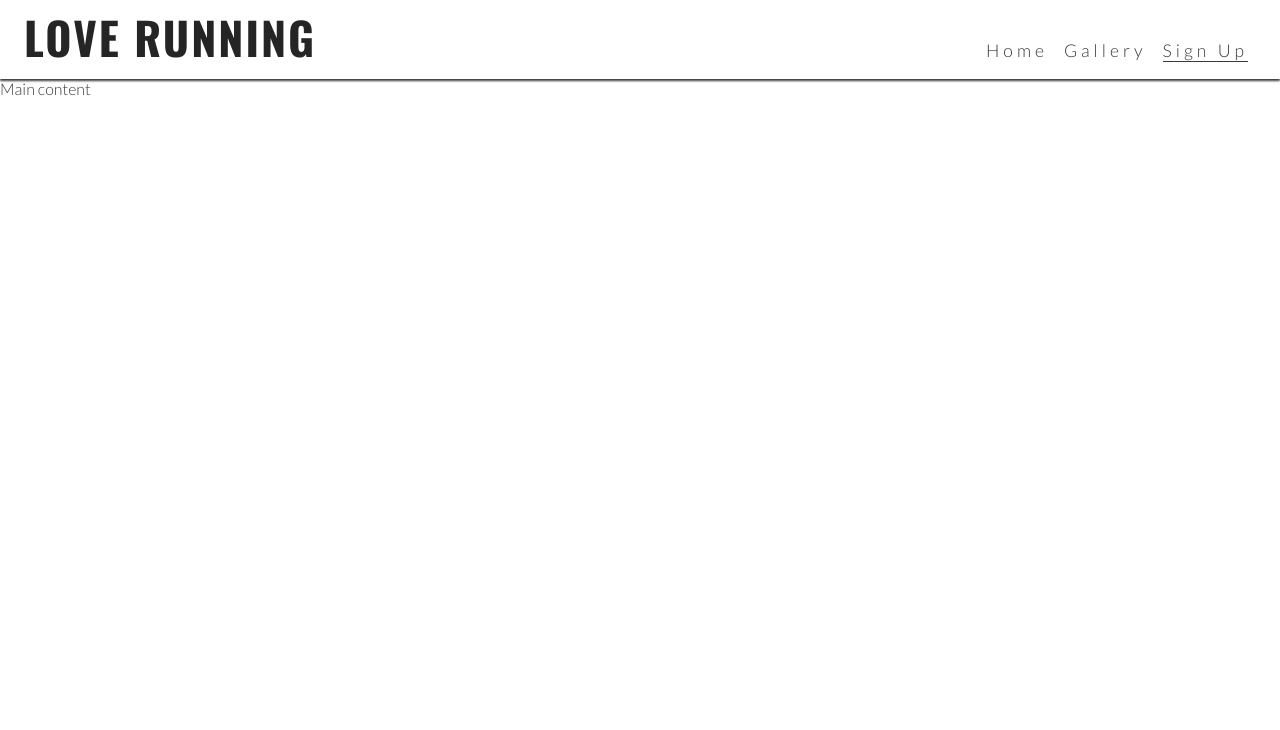
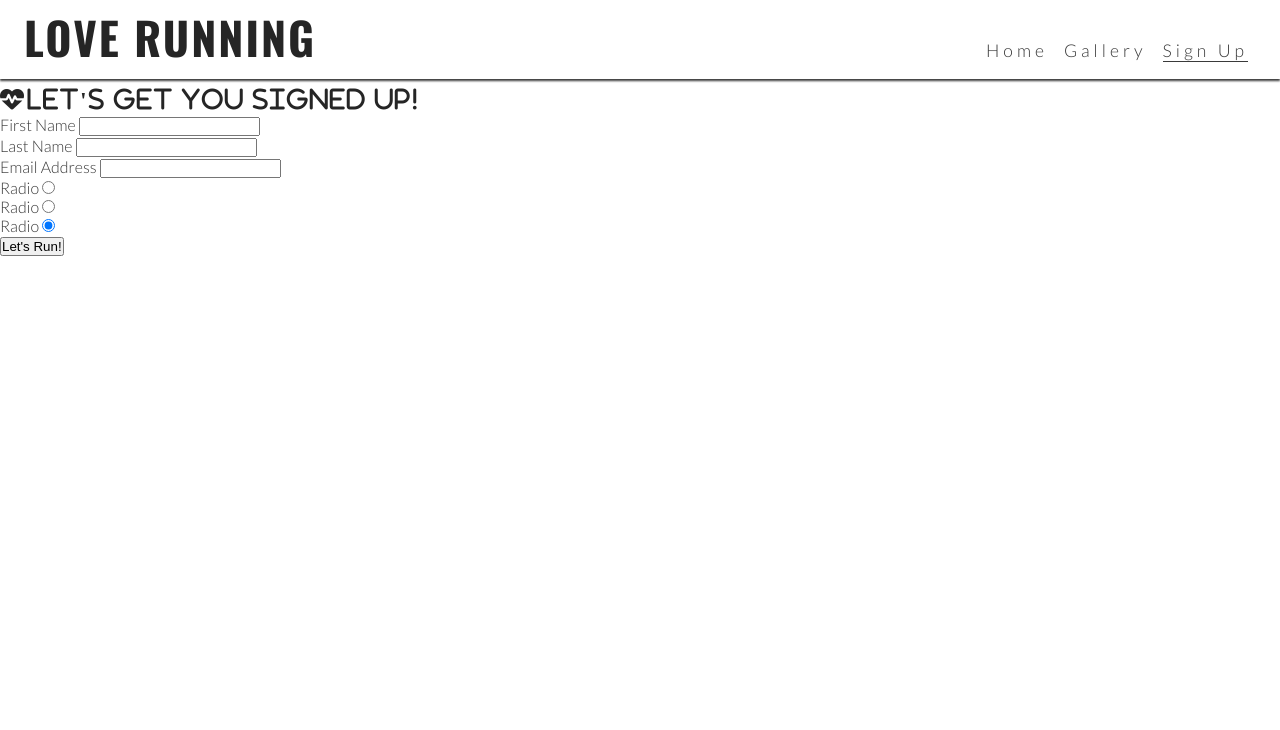
Before and after one commit to Madu-J/loverunning, a plain HTML site: page signup.html in a window 1280 px wide. Shown: the top 730 px of the page. Drawn offline with nearby package versions, Linux system fonts and the light colour scheme.

Commit message:
Create signup section

```diff
--- a/signup.html
+++ b/signup.html
@@ -39,7 +39,37 @@
     </header>
 
     <!--Create Content-->
-    <main>Main content</main>
+    <main>
+        <section id="signup">
+            <form id="signup-form" method="POST" action="https://formdump.codeinstitute.net"></form>
+            <h2> <i class="fa-solid fa-heartbeat">Let's get you signed up!</i></h2>
+
+            <label for="first_name">First Name</label>
+            <input type="text" name="first_name" id="first_name" class="text-input" required>
+            <br>
+            <label for="last_name">Last Name</label>
+            <input type="text" name="last_name" id="last_name" class="text-input" required>
+            <br>
+            <label for="email_address">Email Address</label>
+            <input type="email" name="email_address" id="email_address" class="text-input" required>
+            <br>
+            <div id="radio-buttons">
+                <div>
+                    <label for="road">Radio</label>
+                    <input type="radio" name="running-preference" id="road" value="road" required checked>
+                </div>
+                <div>
+                    <label for="road">Radio</label>
+                    <input type="radio" name="running-preference" id="road" value="road" required checked>
+                </div>
+                <div>
+                    <label for="road">Radio</label>
+                    <input type="radio" name="running-preference" id="road" value="road" required checked>
+                </div>
+                <button class="join-button">Let's Run!</button>
+            </div>
+        </section>
+    </main>
 
     <!-- Create Footer-->
     <footer>
```
